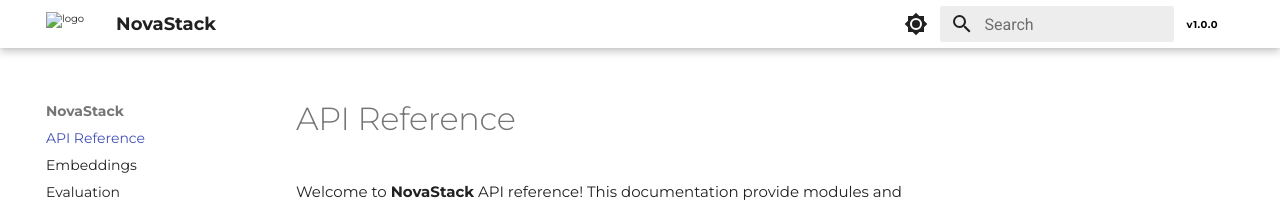
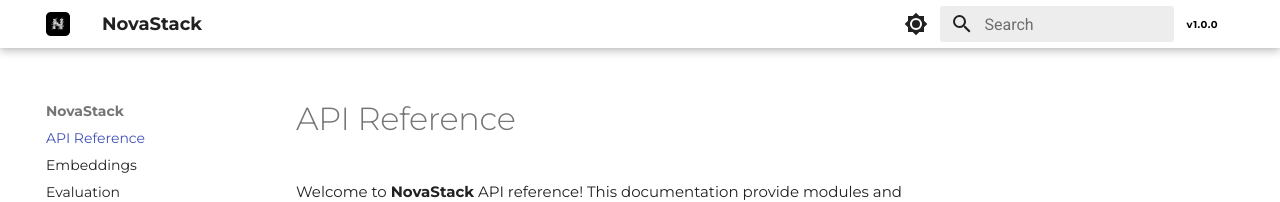
Before and after one commit to novastack-project/novastack, an MkDocs documentation site: the page built from docs/api_reference/api_reference/index.md, in a window 1280 px wide. Shown: the top 202 px of the page. Built offline with MkDocs 1.6.1 and Material for MkDocs 9.7.7, drawn with Linux system fonts in a browser that asks for light colours.

Commit message:
update ref

```diff
--- a/docs/api_reference/mkdocs.yml
+++ b/docs/api_reference/mkdocs.yml
@@ -72,7 +72,7 @@ theme:
   name: material
   custom_dir: overrides
   favicon: _static/css/favicon.png
-  logo: api_reference/_static/css/favicon.png
+  logo: _static/css/favicon.png
   palette:
     - scheme: default
       media: "(prefers-color-scheme: light)"
```
